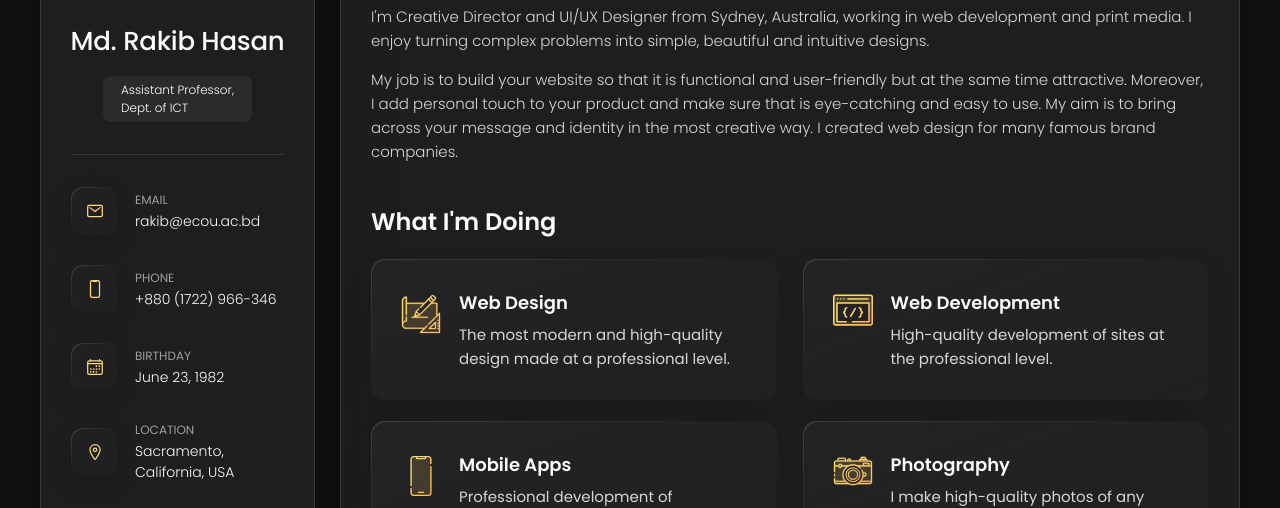
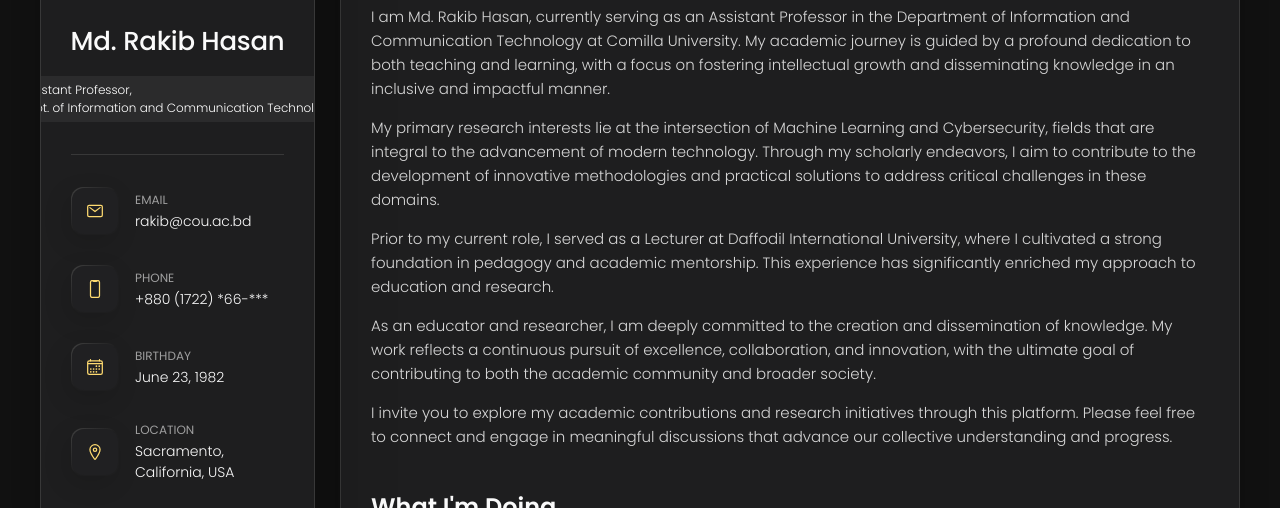
Before and after one commit to RakibHasanRiyad/rakibhasanriyad.github.io, a plain HTML site: page index.html in a window 1280 px wide. Shown: the part 174-682 px from the top of the page. Drawn offline with nearby package versions, Linux system fonts and the light colour scheme.

Commit message:
Add files via upload

```diff
--- a/index.html
+++ b/index.html
@@ -48,7 +48,7 @@
         <div class="info-content">
           <h1 class="name" title="Md. Rakib Hasan">Md. Rakib Hasan</h1>
 
-          <p class="title">Assistant Professor, <br>Dept. of ICT</p>
+          <p class="title">Assistant Professor, <br>Dept. of Information and Communication Technology</p>
 
         </div>
 
@@ -75,7 +75,7 @@
             <div class="contact-info">
               <p class="contact-title">Email</p>
 
-              <a href="mailto:rakib@ecou.ac.bd" class="contact-link">rakib@ecou.ac.bd</a>
+              <a href="mailto:rakib@cou.ac.bd" class="contact-link">rakib@cou.ac.bd</a>
             </div>
 
           </li>
@@ -89,7 +89,7 @@
             <div class="contact-info">
               <p class="contact-title">Phone</p>
 
-              <a href="tel:+8801722966346" class="contact-link">+880 (1722) 966-346</a>
+              <a href="tel:+8801722966346" class="contact-link">+880 (1722) *66-***</a>
             </div>
 
           </li>
@@ -209,18 +209,20 @@
         </header>
 
         <section class="about-text">
-          <p>
-            I'm Creative Director and UI/UX Designer from Sydney, Australia, working in web development and print media.
-            I enjoy
-            turning complex problems into simple, beautiful and intuitive designs.
-          </p>
-
-          <p>
-            My job is to build your website so that it is functional and user-friendly but at the same time attractive.
-            Moreover, I
-            add personal touch to your product and make sure that is eye-catching and easy to use. My aim is to bring
-            across your
-            message and identity in the most creative way. I created web design for many famous brand companies.
+			<p>
+				I am Md. Rakib Hasan, currently serving as an Assistant Professor in the Department of Information and Communication Technology at Comilla University. My academic journey is guided by a profound dedication to both teaching and learning, with a focus on fostering intellectual growth and disseminating knowledge in an inclusive and impactful manner.
+			</p>
+			<p>
+				My primary research interests lie at the intersection of Machine Learning and Cybersecurity, fields that are integral to the advancement of modern technology. Through my scholarly endeavors, I aim to contribute to the development of innovative methodologies and practical solutions to address critical challenges in these domains.
+			</p>
+			<p>
+				Prior to my current role, I served as a Lecturer at Daffodil International University, where I cultivated a strong foundation in pedagogy and academic mentorship. This experience has significantly enriched my approach to education and research.
+			</p>
+			<p>
+				As an educator and researcher, I am deeply committed to the creation and dissemination of knowledge. My work reflects a continuous pursuit of excellence, collaboration, and innovation, with the ultimate goal of contributing to both the academic community and broader society.
+			</p>
+			<p>
+				I invite you to explore my academic contributions and research initiatives through this platform. Please feel free to connect and engage in meaningful discussions that advance our collective understanding and progress.
           </p>
         </section>
 
```
